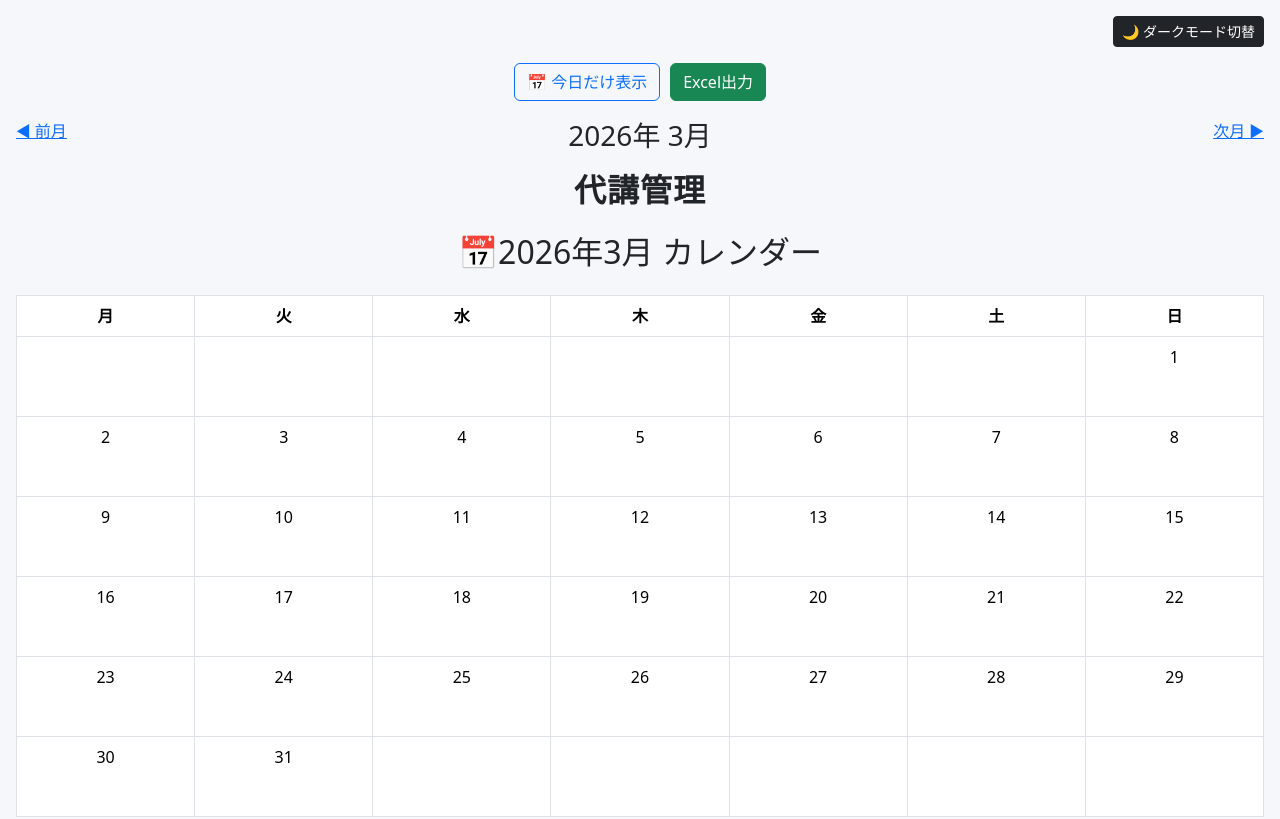
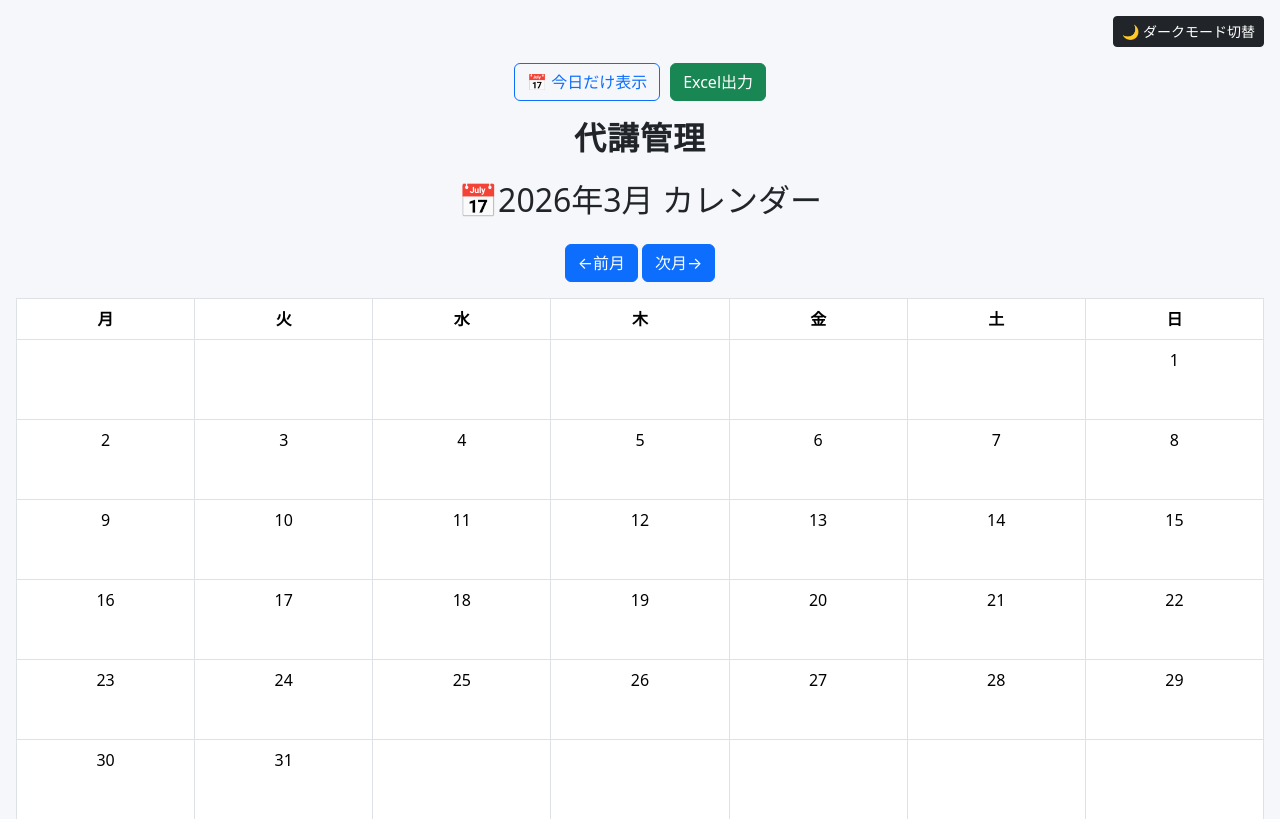
Before and after one commit to ndbshbfjsh/jukudaikou-app, a Flask app: page / in a window 1280 px wide. Shown: the top 819 px of the page. Run offline with Flask 3, Linux system fonts and the light colour scheme; data that the repository does not hold is empty; some libraries are stand-ins or nearby versions.

Commit message:
fix calendar navigation cleanup

```diff
--- a/templates/index.html
+++ b/templates/index.html
@@ -163,15 +163,13 @@ body{
 
   <a href="/export" class="btn btn-success">Excel出力</a>
 </div>
-<div style="display:flex;justify-content:space-between;margin-bottom:10px">
-<a href="/?year={{ year if month>1 else year-1 }}&month={{ month-1 if month>1 else 12 }}">◀ 前月</a>
-<h3>{{ year }}年 {{ month }}月</h3>
 
-<a href="/?year={{ year if month<12 else year+1}}&month={{ month+1 if month<12 else 1}}">次月 ▶</a>
-</div>
 <h2 class="text-center mb-4 page-title">代講管理</h2>
 <h2 class="text-center mb-4">📅{{year}}年{{month}}月 カレンダー</h2>
-
+<div class="mb-3 text-center">
+    <a herf="/?year={{ year }}&month={{ month-1 }}" class="btn btn-primary">←前月</a>
+    <a herf="/?year={{ year }}&month={{ month+1 }}" class="btn btn-primary">次月→</a>
+</div>
 <table class="table table-bordered text-center align-middle mb-4">
     <thead>
           <tr>
```
